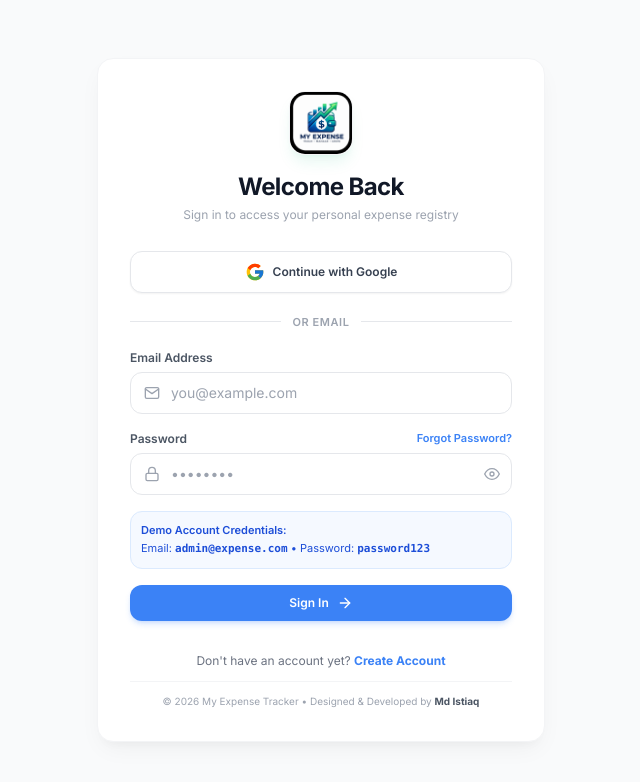
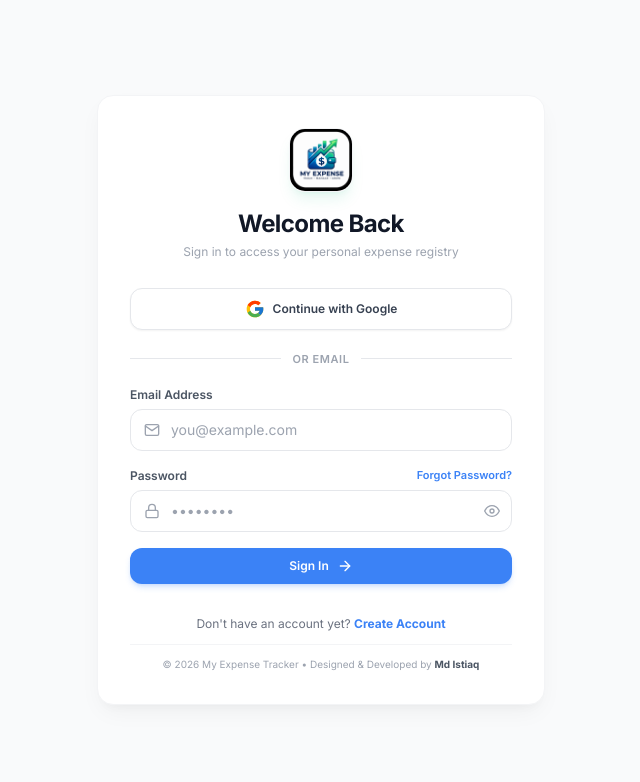
Before and after one commit to MdIstiaq14/expense-tracker, a React (Vite) app: page /login in a window 1280 px wide. Shown: the top 782 px of the page, without its empty margins (319-959 px from the left). Built offline with nearby package versions, Linux system fonts and the light colour scheme; no server answers.

Commit message:
Remove public demo credentials box from Login page for admin privacy

```diff
--- a/src/pages/Login.jsx
+++ b/src/pages/Login.jsx
@@ -152,12 +152,6 @@ const Login = () => {
             </div>
           </div>
 
-          {/* Demo User Hint */}
-          <div className="bg-primary-50/60 dark:bg-primary-950/20 border border-primary-100 dark:border-primary-900/40 p-2.5 rounded-xl text-[11px] text-primary-700 dark:text-primary-300">
-            <span className="font-semibold block mb-0.5">Demo Account Credentials:</span>
-            Email: <code className="font-bold">admin@expense.com</code> &bull; Password: <code className="font-bold">password123</code>
-          </div>
-
           {/* Submit Button */}
           <button
             type="submit"
```
